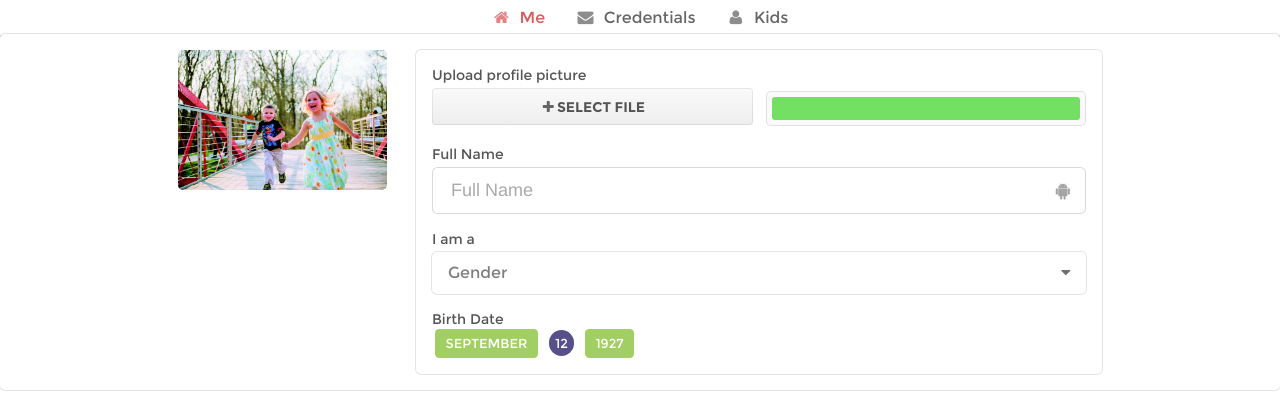
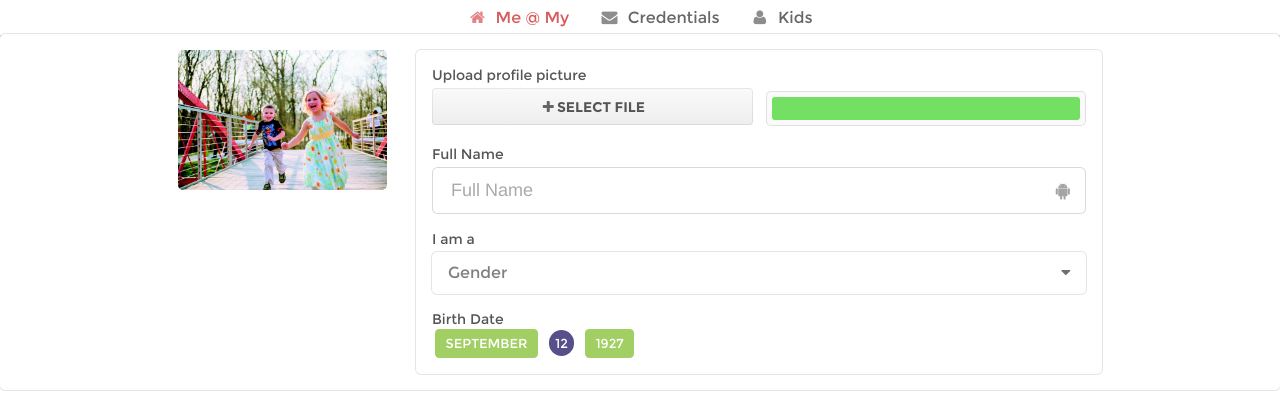
Before and after one commit to Bloodsoft-IT/subir, a PHP site: page /profile.php in a window 1280 px wide. Shown: the top 420 px of the page. Run offline with PHP 8.4, Linux system fonts and the light colour scheme; some libraries are stand-ins or nearby versions.

Commit message:
Changed in profile.php

```diff
--- a/profile.php
+++ b/profile.php
@@ -8,7 +8,7 @@
 <?php include('script-includes.php');?>
 
   <div class="ui pointing secondary demo menu">
-    <a class="active red item" data-tab="me"><i class="home icon"></i> Me</a>
+    <a class="active red item" data-tab="me"><i class="home icon"></i> Me @ My</a>
     <a class="blue item" data-tab="credentials"><i class="mail icon"></i> Credentials</a>
     <a class="green item" data-tab="kids"><i class="user icon"></i> Kids</a>
   </div>
```
